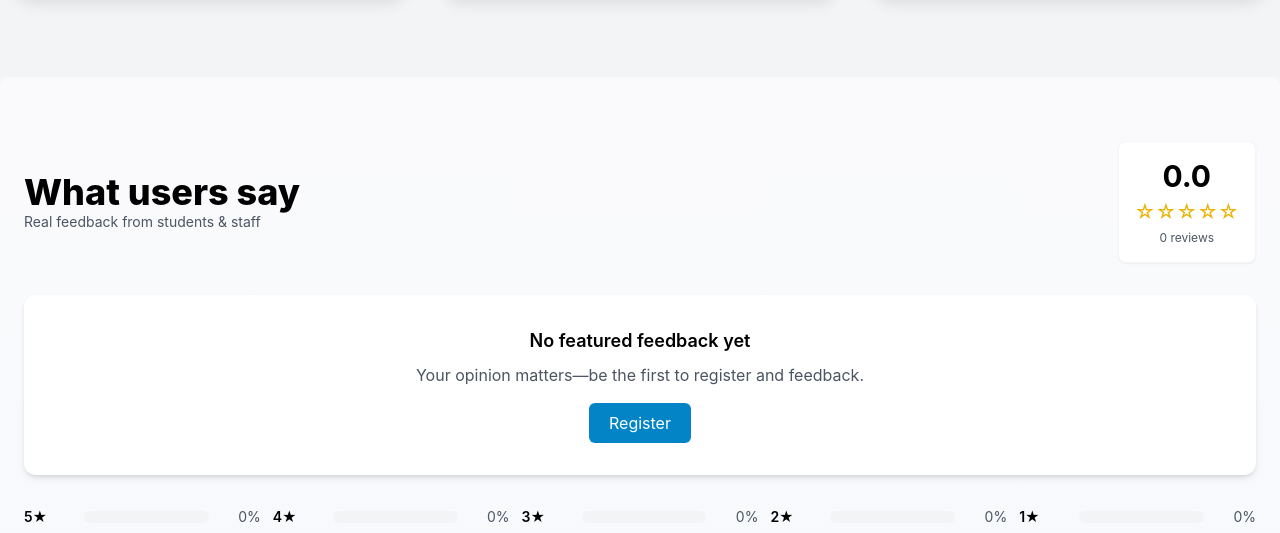
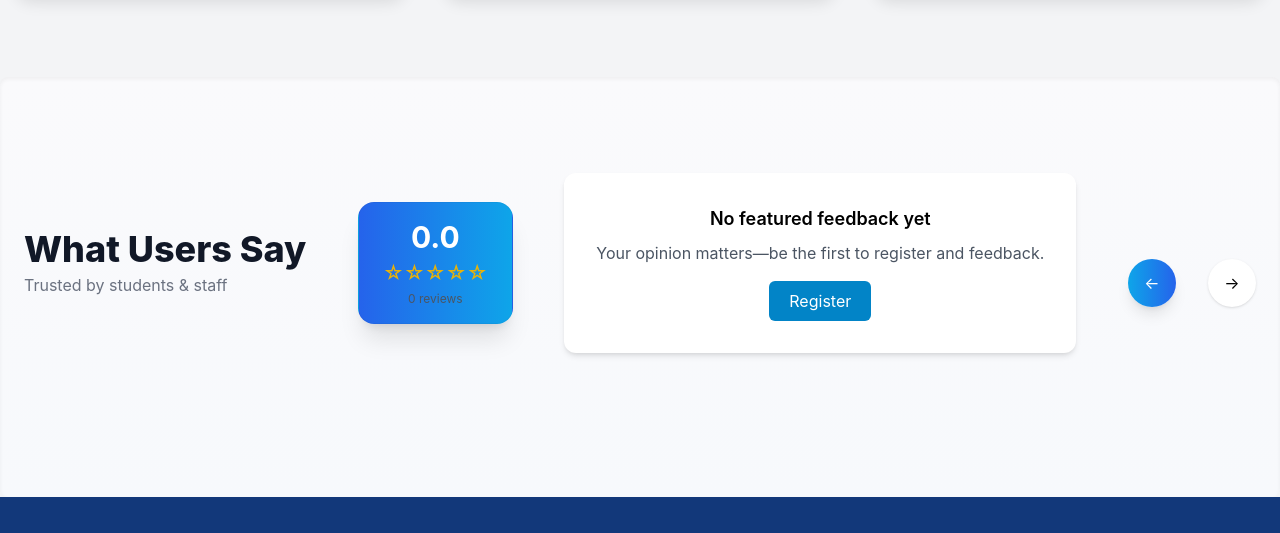
Before and after one commit to vinayvadlakondagoud/hostel-management-system, a plain HTML site: page FRONTEND/index.html in a window 1280 px wide. Shown: the part 1205-1738 px from the top of the page. Drawn offline with nearby package versions, Linux system fonts and the light colour scheme.

Commit message:
Update index.html

```diff
--- a/FRONTEND/index.html
+++ b/FRONTEND/index.html
@@ -150,26 +150,38 @@
     </div>
   </section>
 
-<section id="featured-feedbacks" class="container mx-auto px-6 py-16">
-  <div class="flex flex-col md:flex-row md:items-center md:justify-between gap-4 mb-8">
+<section id="featured-feedbacks"
+  class="container mx-auto px-6 py-24 bg-gradient-to-b from-gray-50 to-white rounded-3xl shadow-inner">
+  <!-- HEADER -->
+  <div class="flex flex-col md:flex-row justify-between items-center mb-12">
     <div>
-      <h2 class="text-3xl md:text-4xl font-extrabold">What users say</h2>
-      <div class="text-sm text-gray-600">Real feedback from students & staff</div>
+      <h2 class="text-4xl font-extrabold text-gray-900">What Users Say</h2>
+      <p class="text-gray-500 mt-1">Trusted by students & staff</p>
     </div>
 
-    <div id="overallRatingBox" class="inline-flex items-center gap-6 p-4 rounded-lg bg-white shadow-sm">
-      <!-- filled by JS -->
-    </div>
+    <!-- Rating Box -->
+    <div id="overallRatingBox"
+  class="bg-gradient-to-r from-blue-600 to-sky-500 text-white px-6 py-4 rounded-2xl shadow-xl flex items-center gap-4">
+</div>
+
+  <!-- FEEDBACK CARDS -->
+  <div id="featuredList"
+    class="grid grid-cols-1 md:grid-cols-3 gap-8">
   </div>
 
-  <div id="featuredList" class="grid grid-cols-1 md:grid-cols-3 gap-6"></div>
+  <!-- MODERN CAROUSEL CONTROLS -->
+  <div class="flex justify-center items-center gap-4 mt-10">
+    <button id="prevFb"
+      class="w-12 h-12 rounded-full bg-gradient-to-r from-sky-500 to-blue-600 text-white shadow-lg hover:scale-110 hover:shadow-xl transition duration-300">
+      ←
+    </button>
 
-  <div id="ratingBreakdown" class="mt-8 grid grid-cols-1 md:grid-cols-5 gap-3"></div>
+    <div id="carouselDots" class="flex gap-2"></div>
 
-  <div class="mt-6 flex items-center justify-center gap-3">
-    <button id="prevFb" class="px-3 py-2 rounded-md border">Prev</button>
-    <div id="carouselDots" class="flex gap-2"></div>
-    <button id="nextFb" class="px-3 py-2 rounded-md border">Next</button>
+    <button id="nextFb"
+      class="w-12 h-12 rounded-full bg-white shadow hover:scale-110 transition">
+      →
+    </button>
   </div>
 </section>
 
@@ -306,24 +318,6 @@
     </div>
   `;
 
-  // breakdown UI
-  const breakdown = document.getElementById('ratingBreakdown');
-  breakdown.innerHTML = '';
-  [5,4,3,2,1].forEach((star, i) => {
-    const count = counts[i];
-    const pct = totalReviews ? Math.round((count / totalReviews) * 100) : 0;
-    const col = document.createElement('div');
-    col.className = 'flex items-center gap-3';
-    col.innerHTML = `
-      <div class="w-12 text-sm font-semibold">${star}★</div>
-      <div class="flex-1 bg-gray-100 rounded-full h-3 overflow-hidden">
-        <div style="width:${pct}%;" class="h-3 rounded-full bg-sky-600"></div>
-      </div>
-      <div class="w-10 text-right text-sm text-gray-600">${pct}%</div>
-    `;
-    breakdown.appendChild(col);
-  });
-
   // featured cards (only published)
   const published = (arr||[]).filter(x => x.show).slice(0, 30); // cap to 30 for paging
   const container = document.getElementById('featuredList');
@@ -345,16 +339,23 @@
     const comment = escapeHtml(f.comment || '—');
     const stars = '★'.repeat(f.rating) + '☆'.repeat(5 - f.rating);
     const el = document.createElement('div');
-    el.className = 'feedback-card p-6 bg-white rounded-xl shadow-sm transform transition hover:-translate-y-2';
+    el.className = `
+  p-6 rounded-2xl bg-white/80 backdrop-blur-md
+  shadow-lg border border-gray-100
+  hover:shadow-2xl hover:-translate-y-2
+  transition duration-300
+`;
     el.innerHTML = `
-      <div class="flex items-start gap-4">
+      <div class="flex items-start gap-4 border-l-4 border-sky-500 pl-4">
         <div class="w-12 h-12 rounded-full bg-sky-100 flex items-center justify-center text-lg font-bold text-sky-700">${escapeInitials(name)}</div>
         <div class="flex-1">
           <div class="flex items-center justify-between gap-3">
             <div class="font-semibold">${name}</div>
             <div class="text-yellow-500 font-semibold">${stars}</div>
           </div>
-          <p class="mt-3 text-gray-700">${comment}</p>
+          <p class="mt-3 text-gray-600 italic leading-relaxed">
+  “${comment}”
+</p>
           <div class="mt-4 text-xs text-gray-500">Posted ${new Date(f.created).toLocaleDateString()}</div>
         </div>
       </div>`;
```
